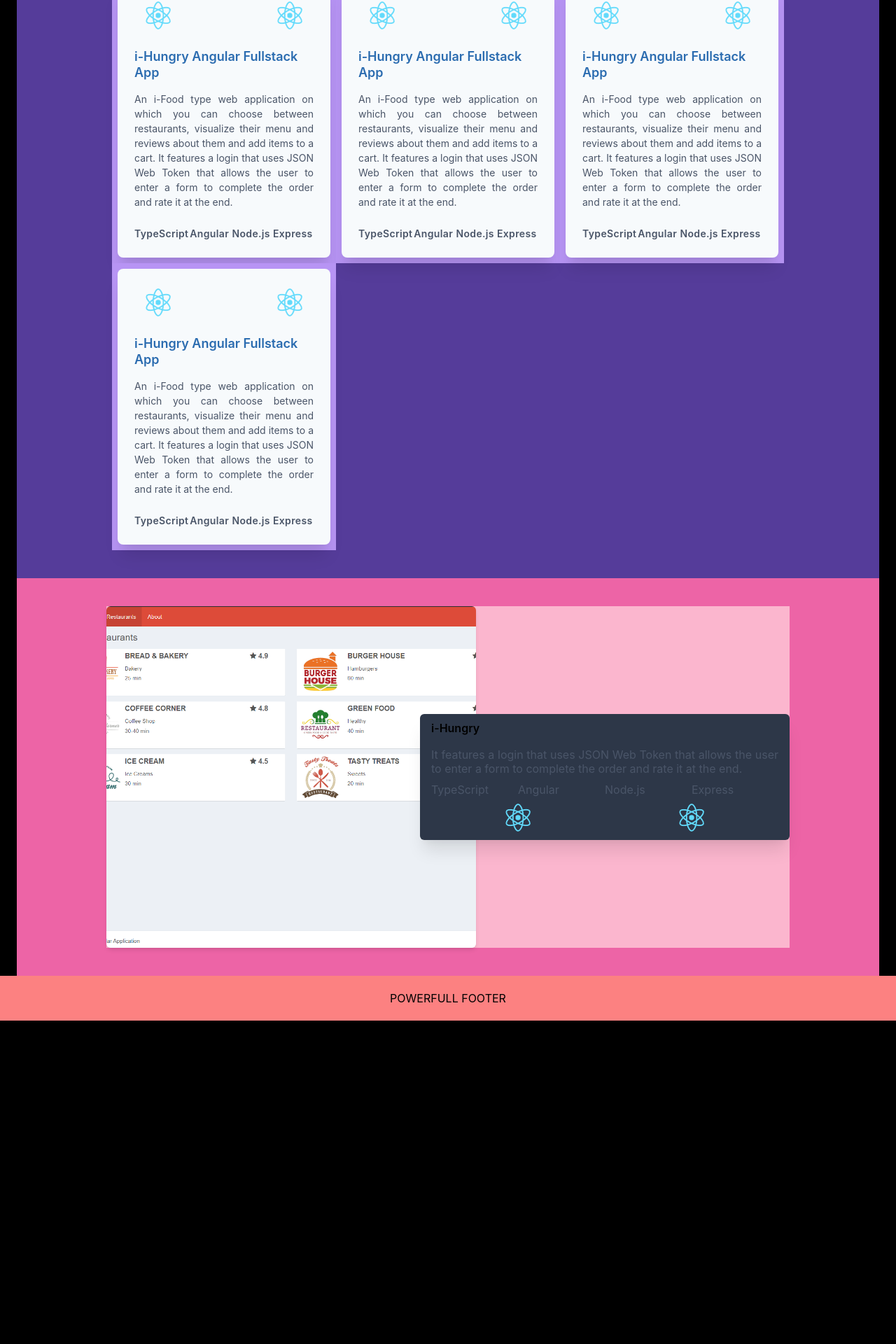
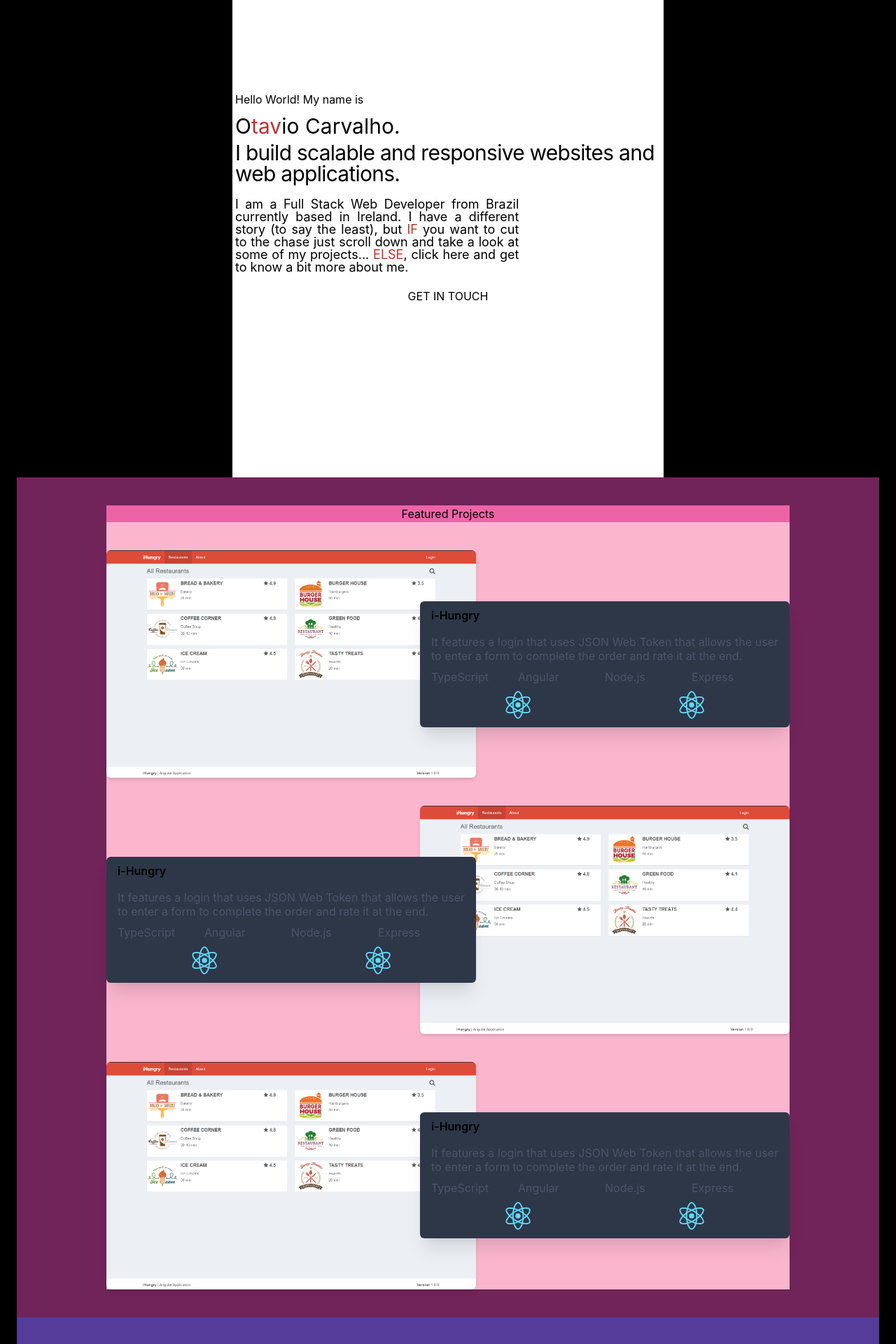
Before and after one commit to caotavio/portfolio-2.0, a React (Create React App) app: page / in a window 1280 px wide. Shown: the part 198-2118 px from the top of the page at 70% size. Before the commit the page ends 1656 px from the top, so only its background shows below. Built offline with nearby package versions, Linux system fonts and the light colour scheme.

Commit message:
landing container

```diff
--- a/src/App.js
+++ b/src/App.js
@@ -15,6 +15,138 @@ function App() {
     <Navbar />
 
     <main className="px-6 flex-grow">
+      <section> {/* LANDING Container  */}
+        <div className="flex flex-col bg-white px-1 justify-center w-full mx-auto h-screen sm:w-5/6 md:w-3/4 xl:w-1/2">
+          <p className="text-base">Hello World! My name is</p>
+          <div className="text-3xl mt-1">
+            <h1 className="">O<span className="text-red-700">tav</span>io Carvalho.</h1>
+            <h3 className="tracking-tight leading-none">I build scalable and responsive websites and web applications.</h3>
+          </div>
+          <h2 className="text-lg text-justify leading-none mt-5 lg:w-2/3">
+            I am a Full Stack Web Developer from Brazil currently based in Ireland. I have a different story (to say the least), but <span
+            className="text-red-700">IF</span> you want to cut to the chase just scroll down and take a look at some of my projects... <span
+            className="text-red-700">ELSE</span>, <a href="#">click here</a> and get to know a bit more about me.
+          </h2>
+          <button className="mt-5">GET IN TOUCH</button>
+        </div>
+      </section>
+
+      <section>  {/* FEATURED Projects Container  */}
+        <div className="justify-center bg-pink-900 py-10 lg:px-20 xl:px-32">
+          <h2 className="text-center bg-pink-500">Featured Projects</h2>
+
+          <div className="justify-center bg-pink-500">
+
+            <div className="bg-pink-300 pt-10 sm:flex sm:items-center sm:justify-center">
+              <div className="relative pb-3/4 sm:pb-1/2 lg:pb-1/3 sm:w-full">
+                <img src={Background} className="absolute w-full h-full object-cover rounded-md shadow-md" alt="i-Hungry"/>
+              </div>
+              <div className="relative px-3 -mt-8 sm:mt-0 sm:p-0 sm:-ml-20 sm:w-full sm:items-center">
+                <div className="py-2 px-4 bg-gray-800 rounded-md shadow-xl">
+                  <h3 className="font-semibold">i-Hungry</h3>
+                  <div className="mt-4">
+                    <p className="text-base text-gray-700 leading-tight text-justify">
+                      It features a login that uses JSON Web Token that allows the user to enter a form to complete the order and rate it at the end.
+                    </p>
+                  </div>
+                  <div className="mt-2">
+                    <ul className="flex">
+                      <li className="text-base text-gray-700 leading-normal flex-1">
+                        TypeScript
+                      </li>
+                      <li className="text-base text-gray-700 leading-normal flex-1">
+                        Angular
+                      </li>
+                      <li className="text-base text-gray-700 leading-normal flex-1">
+                        Node.js
+                      </li>
+                      <li className="text-base text-gray-700 leading-normal flex-1">
+                        Express
+                      </li>
+                    </ul>
+                  </div>
+                  <div className="flex mt-1">
+                    <img src={logo} className="App-logo h-12 w-1/2" alt="logo" />
+                    <img src={logo} className="App-logo h-12 w-1/2" alt="logo" />
+                  </div>
+                </div>
+              </div>
+            </div>
+
+            <div className="bg-pink-300 pt-10 sm:flex sm:flex-row-reverse sm:items-center sm:justify-center">
+              <div className="relative pb-3/4 sm:pb-1/2 lg:pb-1/3 sm:w-full">
+                <img src={Background} className="absolute w-full h-full object-cover rounded-md shadow-md" alt="i-Hungry"/>
+              </div>
+              <div className="relative px-3 -mt-8 sm:mt-0 sm:p-0 sm:-mr-20 sm:w-full sm:items-center">
+                <div className="py-2 px-4 bg-gray-800 rounded-md shadow-xl">
+                  <h3 className="font-semibold">i-Hungry</h3>
+                  <div className="mt-4">
+                    <p className="text-base text-gray-700 leading-tight text-justify">
+                      It features a login that uses JSON Web Token that allows the user to enter a form to complete the order and rate it at the end.
+                    </p>
+                  </div>
+                  <div className="mt-2">
+                    <ul className="flex">
+                      <li className="text-base text-gray-700 leading-normal flex-1">
+                        TypeScript
+                      </li>
+                      <li className="text-base text-gray-700 leading-normal flex-1">
+                        Angular
+                      </li>
+                      <li className="text-base text-gray-700 leading-normal flex-1">
+                        Node.js
+                      </li>
+                      <li className="text-base text-gray-700 leading-normal flex-1">
+                        Express
+                      </li>
+                    </ul>
+                  </div>
+                  <div className="flex mt-1">
+                    <img src={logo} className="App-logo h-12 w-1/2" alt="logo" />
+                    <img src={logo} className="App-logo h-12 w-1/2" alt="logo" />
+                  </div>
+                </div>
+              </div>
+            </div>
+
+            <div className="bg-pink-300 pt-10 sm:flex sm:items-center sm:justify-center">
+              <div className="relative pb-3/4 sm:pb-1/2 lg:pb-1/3 sm:w-full">
+                <img src={Background} className="absolute w-full h-full object-cover rounded-md shadow-md" alt="i-Hungry"/>
+              </div>
+              <div className="relative px-3 -mt-8 sm:mt-0 sm:p-0 sm:-ml-20 sm:w-full sm:items-center">
+                <div className="py-2 px-4 bg-gray-800 rounded-md shadow-xl">
+                  <h3 className="font-semibold">i-Hungry</h3>
+                  <div className="mt-4">
+                    <p className="text-base text-gray-700 leading-tight text-justify">
+                      It features a login that uses JSON Web Token that allows the user to enter a form to complete the order and rate it at the end.
+                    </p>
+                  </div>
+                  <div className="mt-2">
+                    <ul className="flex">
+                      <li className="text-base text-gray-700 leading-normal flex-1">
+                        TypeScript
+                      </li>
+                      <li className="text-base text-gray-700 leading-normal flex-1">
+                        Angular
+                      </li>
+                      <li className="text-base text-gray-700 leading-normal flex-1">
+                        Node.js
+                      </li>
+                      <li className="text-base text-gray-700 leading-normal flex-1">
+                        Express
+                      </li>
+                    </ul>
+                  </div>
+                  <div className="flex mt-1">
+                    <img src={logo} className="App-logo h-12 w-1/2" alt="logo" />
+                    <img src={logo} className="App-logo h-12 w-1/2" alt="logo" />
+                  </div>
+                </div>
+              </div>
+            </div>
+          </div>
+        </div>
+      </section>
 
       <section> {/* PROJECTS Container */}
         <div className="flex flex-col items-center justify-center py-10 bg-purple-800 ">
@@ -153,47 +285,6 @@ function App() {
           </div>
         </div>
       </section>
-
-      <section>  {/* FEATURED Projects Container  */}
-        <div className="justify-center bg-pink-500 py-10 lg:px-20 xl:px-32">
-          <div className="bg-pink-300 sm:flex sm:items-center sm:justify-center">
-            <div className="relative pb-3/4 sm:pb-1/2 sm:w-full">
-              <img src={Background} className="absolute w-full h-full object-cover rounded-md shadow-md" alt="i-Hungry"/>
-            </div>
-            <div className="relative px-3 -mt-8 sm:mt-0 sm:p-0 sm:-ml-20 sm:w-full sm:z-10 sm:items-center">
-              <div className="py-2 px-4 bg-gray-800 rounded-md shadow-xl">
-                <h3 className="font-semibold">i-Hungry</h3>
-                <div className="mt-4">
-                  <p className="text-base text-gray-700 leading-tight text-justify">
-                    It features a login that uses JSON Web Token that allows the user to enter a form to complete the order and rate it at the end.
-                  </p>
-                </div>
-                <div className="mt-2">
-                  <ul className="flex">
-                    <li className="text-base text-gray-700 leading-normal flex-1">
-                      TypeScript
-                    </li>
-                    <li className="text-base text-gray-700 leading-normal flex-1">
-                      Angular
-                    </li>
-                    <li className="text-base text-gray-700 leading-normal flex-1">
-                      Node.js
-                    </li>
-                    <li className="text-base text-gray-700 leading-normal flex-1">
-                      Express
-                    </li>
-                  </ul>
-                </div>
-                <div className="flex mt-1">
-                  <img src={logo} className="App-logo h-12 w-1/2" alt="logo" />
-                  <img src={logo} className="App-logo h-12 w-1/2" alt="logo" />
-                </div>
-              </div>
-            </div>
-          </div>
-        </div>
-      </section>
-
     </main>
 
     <Footer />
```
